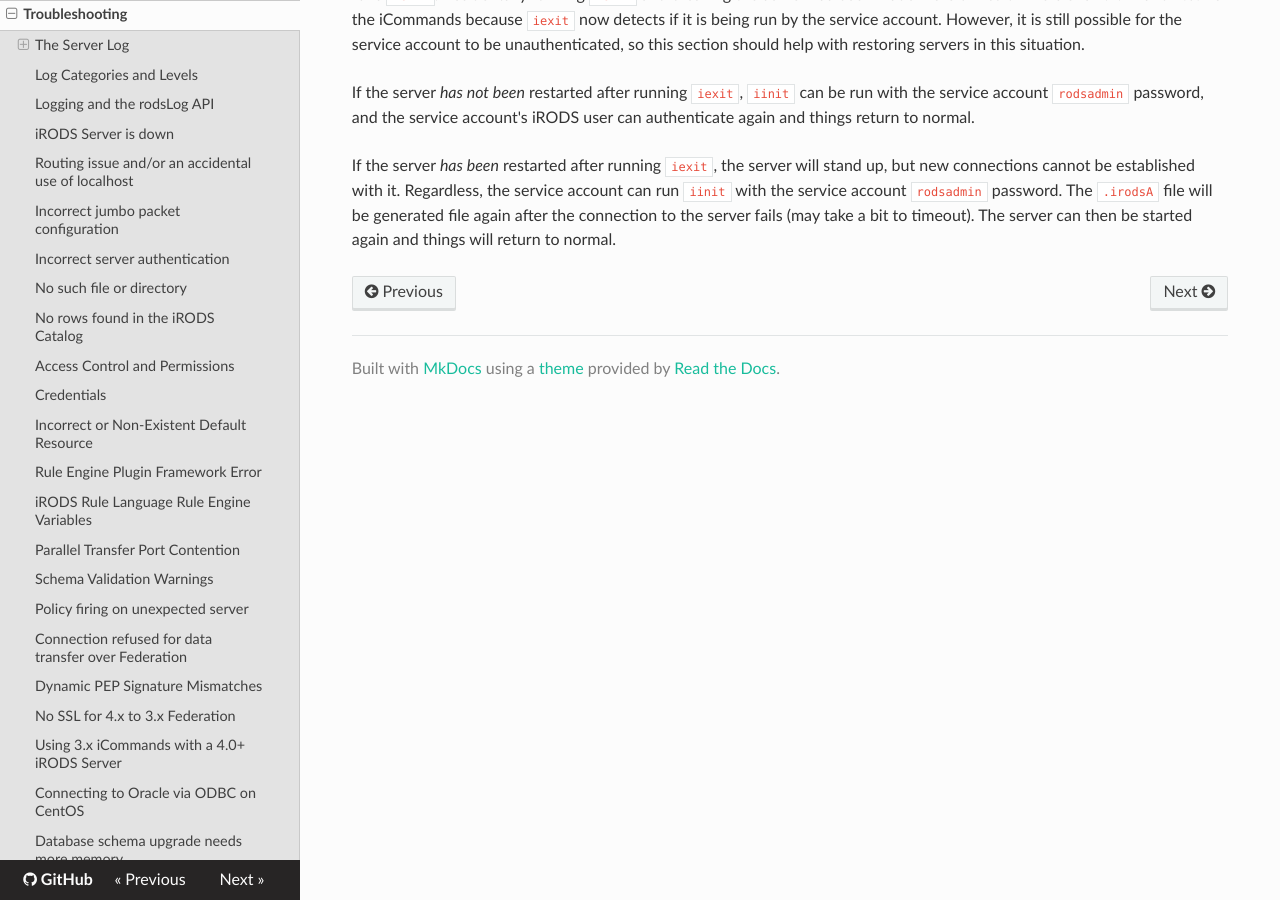
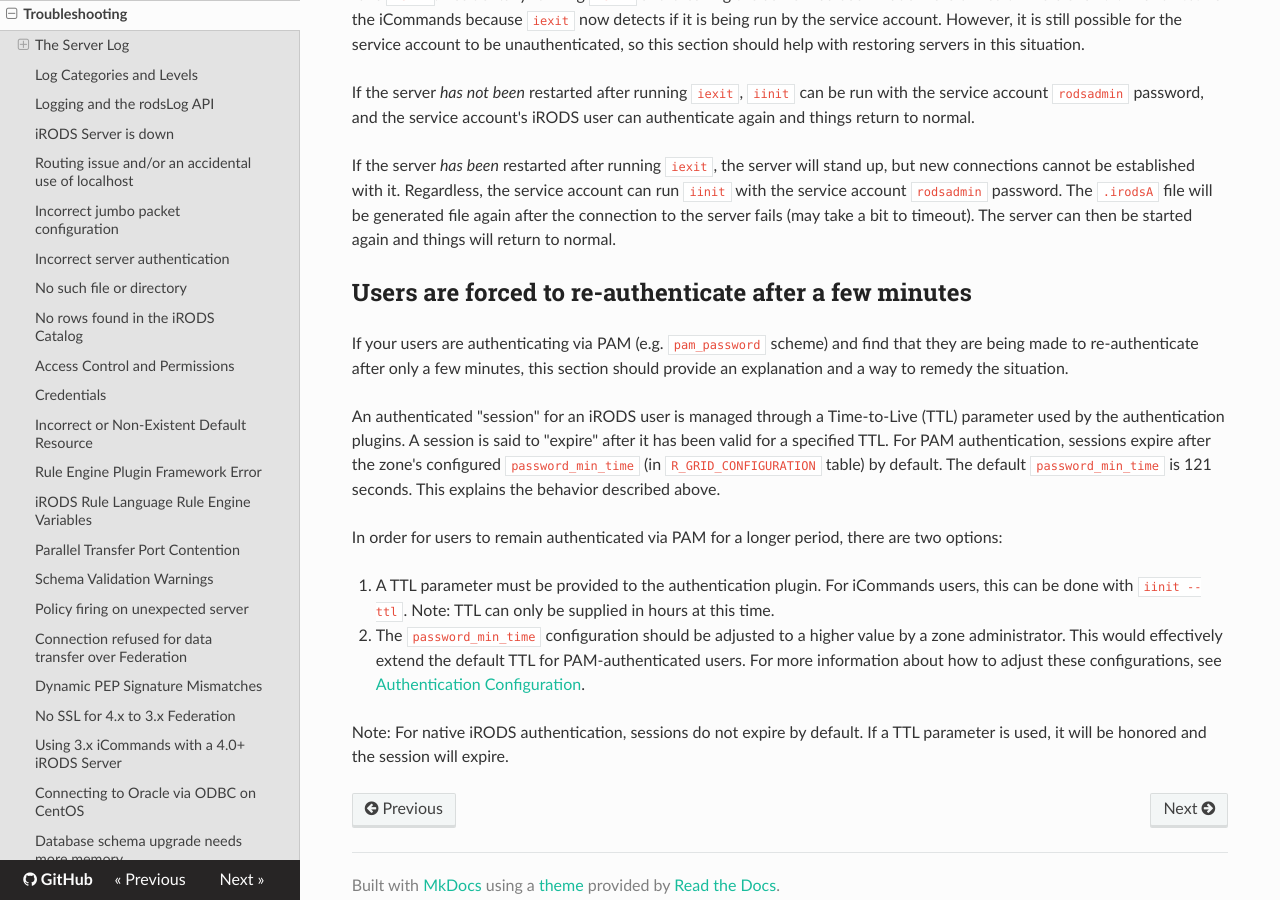
Before and after one commit to irods/irods_docs, an MkDocs documentation site: the page built from docs/system_overview/troubleshooting.md, in a window 1280 px wide and 900 px high, scrolled down 18723 px. Built offline with MkDocs 1.6.1, drawn with Linux system fonts in a browser that asks for light colours; nearby versions of some CDN libraries.

Commit message:
[#291] Troubleshooting: Authentication TTL default behavior

```diff
--- a/docs/system_overview/troubleshooting.md
+++ b/docs/system_overview/troubleshooting.md
@@ -769,3 +769,16 @@ The environment of the service account is the means by which the server communic
 If the server *has not been* restarted after running `iexit`, `iinit` can be run with the service account `rodsadmin` password, and the service account's iRODS user can authenticate again and things return to normal.
 
 If the server *has been* restarted after running `iexit`, the server will stand up, but new connections cannot be established with it. Regardless, the service account can run `iinit` with the service account `rodsadmin` password. The `.irodsA` file will be generated file again after the connection to the server fails (may take a bit to timeout). The server can then be started again and things will return to normal.
+
+## Users are forced to re-authenticate after a few minutes
+
+If your users are authenticating via PAM (e.g. `pam_password` scheme) and find that they are being made to re-authenticate after only a few minutes, this section should provide an explanation and a way to remedy the situation.
+
+An authenticated "session" for an iRODS user is managed through a Time-to-Live (TTL) parameter used by the authentication plugins. A session is said to "expire" after it has been valid for a specified TTL. For PAM authentication, sessions expire after the zone's configured `password_min_time` (in `R_GRID_CONFIGURATION` table) by default. The default `password_min_time` is 121 seconds. This explains the behavior described above.
+
+In order for users to remain authenticated via PAM for a longer period, there are two options:
+
+1. A TTL parameter must be provided to the authentication plugin. For iCommands users, this can be done with `iinit --ttl`. Note: TTL can only be supplied in hours at this time.
+2. The `password_min_time` configuration should be adjusted to a higher value by a zone administrator. This would effectively extend the default TTL for PAM-authenticated users. For more information about how to adjust these configurations, see [Authentication Configuration](../configuration/#configuring-authentication-in-r_grid_configuration).
+
+Note: For native iRODS authentication, sessions do not expire by default. If a TTL parameter is used, it will be honored and the session will expire.
```
